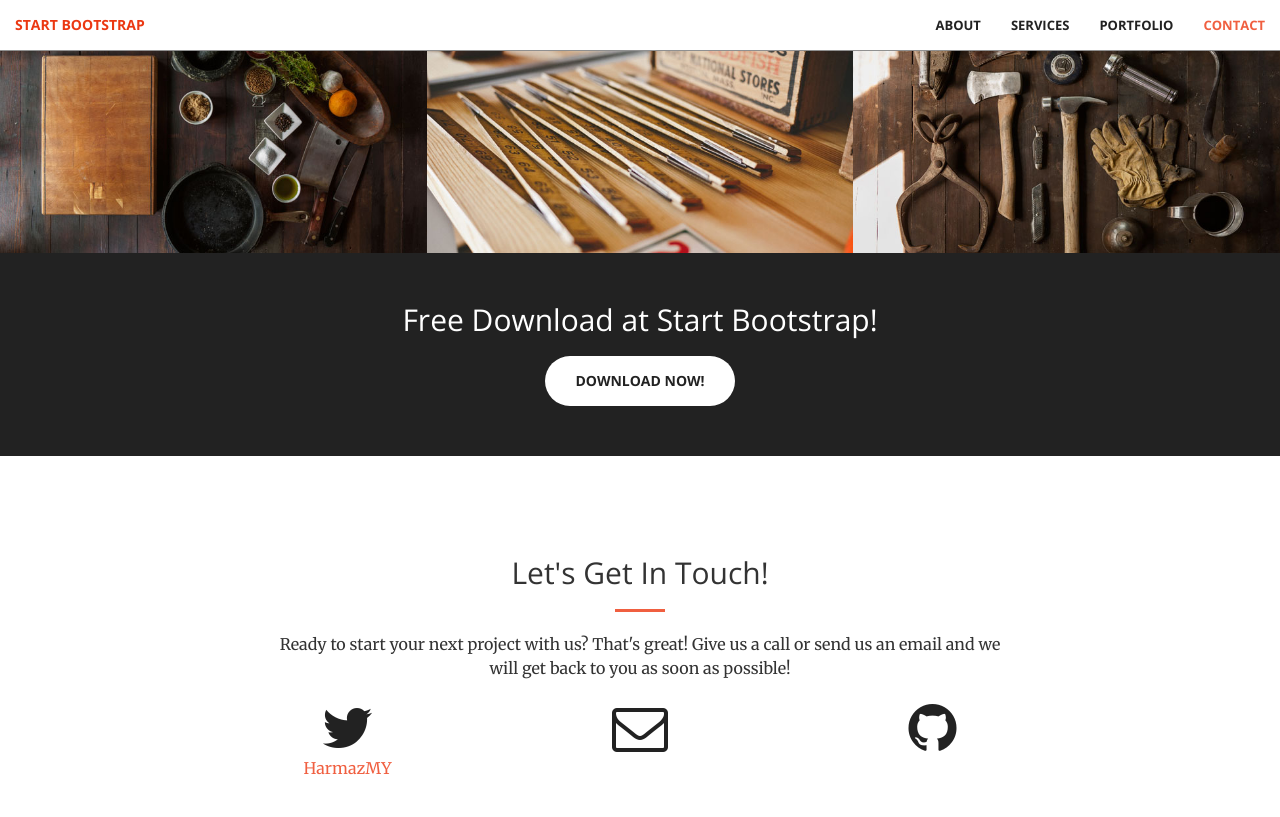
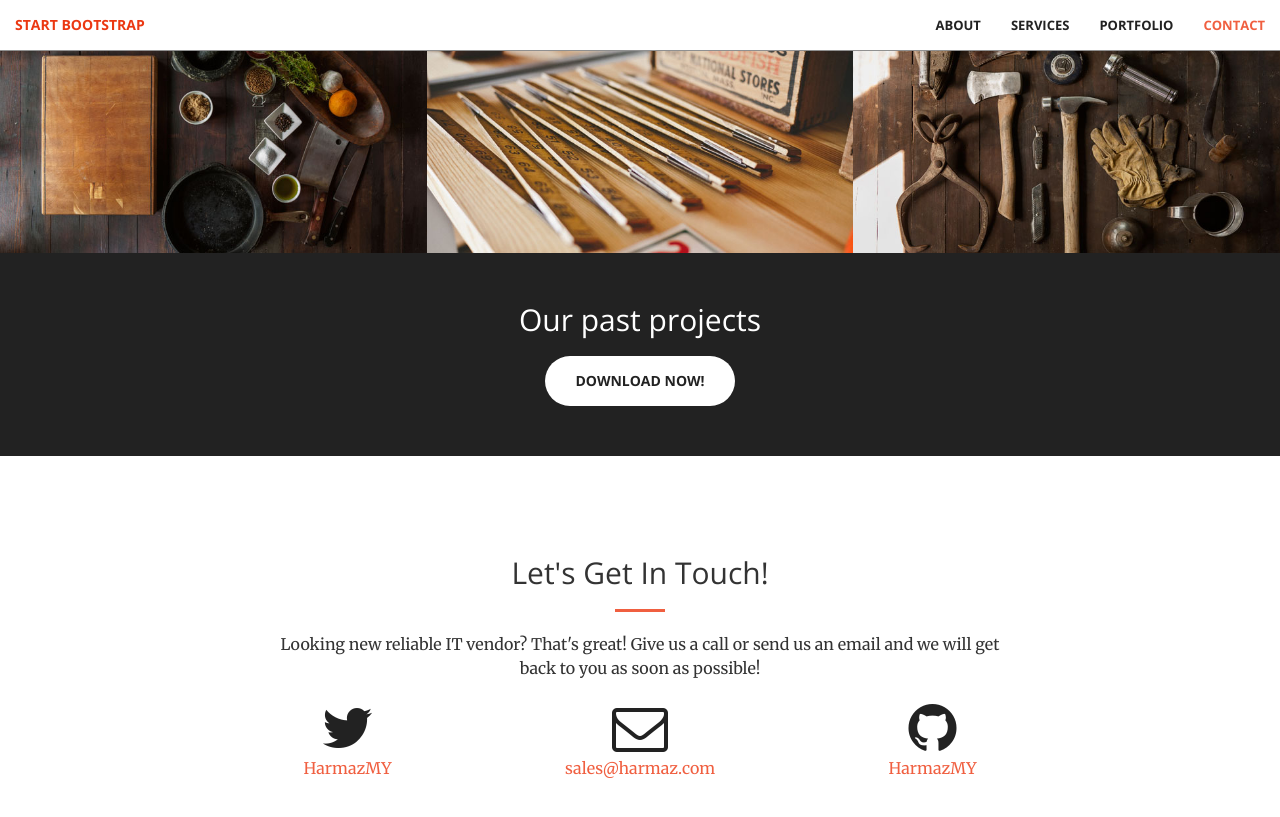
Before and after one commit to harithdawi/harmaz_inspirasi, a Jekyll site: the page built from index.html, in a window 1280 px wide and 900 px high, scrolled down 1981 px. Shown: the top 817 px of the window. Built offline with Jekyll 4.4.1, drawn with Linux system fonts in a browser that asks for light colours.

Commit message:
new update

```diff
--- a/_config.yml
+++ b/_config.yml
@@ -1,12 +1,12 @@
 # Site settings
-title:
-email:
+title: Harmaz
+email: sales@harmaz.com
 description: > # this means to ignore newlines until "baseurl:"
 baseurl: "" # the subpath of your site, e.g. /blog/
 url: "" # the base hostname & protocol for your site
 
 twitter_username: HarmazMY
-github_username:
+github_username: HarmazMY
 
 # Build settings
 markdown: kramdown
--- a/_includes/aside.html
+++ b/_includes/aside.html
@@ -1,7 +1,7 @@
   <aside class="bg-dark">
       <div class="container text-center">
           <div class="call-to-action">
-              <h2>Free Download at Start Bootstrap!</h2>
+              <h2>Our past projects</h2>
               <a href="#" class="btn btn-default btn-xl wow tada">Download Now!</a>
           </div>
       </div>
--- a/_includes/contact.html
+++ b/_includes/contact.html
@@ -4,7 +4,7 @@
             <div class="col-lg-8 col-lg-offset-2 text-center">
                 <h2 class="section-heading">Let's Get In Touch!</h2>
                 <hr class="primary">
-                <p>Ready to start your next project with us? That's great! Give us a call or send us an email and we will get back to you as soon as possible!</p>
+		<p>Looking new reliable IT vendor? That's great! Give us a call or send us an email and we will get back to you as soon as possible!</p>
             </div>
         <div class="col-lg-2 col-lg-offset-2 text-center">
             <a href="https://twitter.com/{{ site.twitter_username }}">
```
